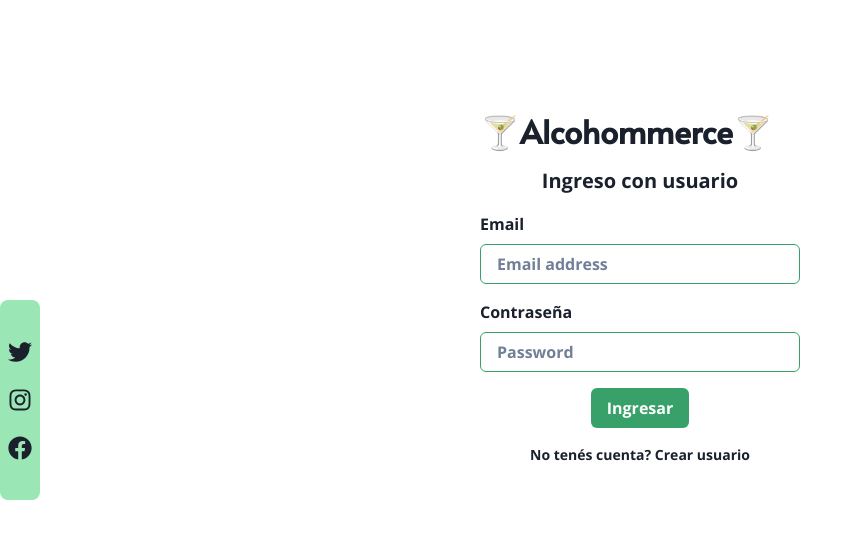
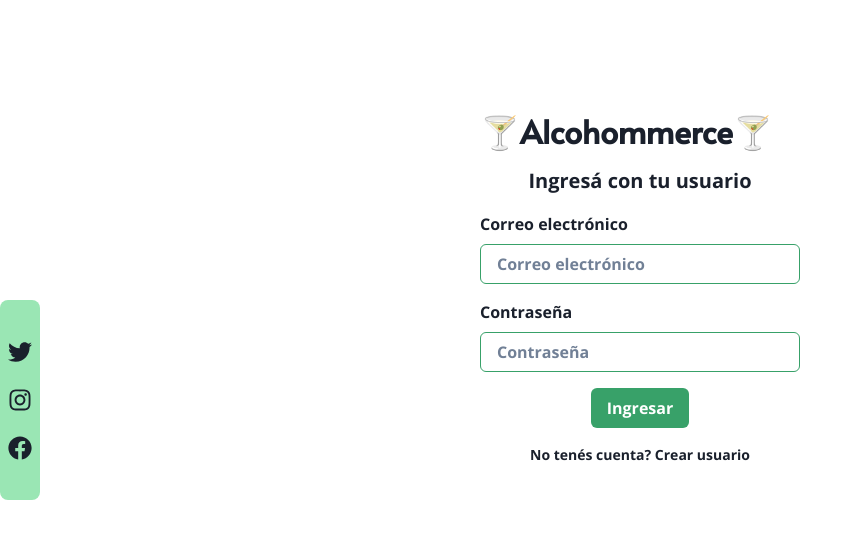
Before and after one commit to AlexisSzerman/Alcohommerce, a React (Vite) app: page / in a window 1280 px wide. Shown: the top 538 px of the page, without its empty margins (0-863 px from the left). Built offline with nearby package versions, Linux system fonts and the light colour scheme; no server answers.

Commit message:
puliendo con toast

```diff
--- a/src/components/Login.jsx
+++ b/src/components/Login.jsx
@@ -13,12 +13,16 @@ import {
   Box,
   Heading
 } from "@chakra-ui/react";
+import { motion } from "framer-motion";
+import { useToast } from "@chakra-ui/react";
+
 
 const Login = () => {
   const navigate = useNavigate();
   const [email, setEmail] = useState("");
   const [password, setPassword] = useState("");
   const [error, setError] = useState("");
+  const toast = useToast();
 
   const onLogin = (e) => {
     e.preventDefault();
@@ -27,29 +31,40 @@ const Login = () => {
       .then((userCredential) => {
         const user = userCredential.user;
         navigate("/home");
-        alert("Usuario " + user.email + " logueado con éxito");
-      })
+        toast({
+            position: "top",
+            title: `Bienvenido ${user.email}!`,
+            status: "success",
+            duration: 5000,
+            isClosable: false,
+          });
+        })
       .catch((error) => {
         setError("Email o contraseña incorrectos");
       });
   };
 
   return (
+    <motion.div
+    initial={{ opacity: 0 }}
+    animate={{ opacity: 1 }}
+    transition={{ duration: 0.5 }}
+  >
     <Box minH="100vh">
       <Box maxW="sm" mx="auto" mt={20} bg="white" p={8} borderRadius="md">
         <Heading fontSize="2rem">🍸Alcohommerce🍸</Heading>
         <Text fontSize="xl" fontWeight="semibold" textAlign="center" mt={4}>
-          Ingreso con usuario
+          Ingresá con tu usuario
         </Text>
         <form>
           <FormControl mt={4}>
-            <FormLabel>Email</FormLabel>
+            <FormLabel>Correo electrónico</FormLabel>
             <Input
               borderColor="green.500"
               type="email"
               name="email"
               required
-              placeholder="Email address"
+              placeholder="Correo electrónico"
               onChange={(e) => setEmail(e.target.value)}
             />
           </FormControl>
@@ -61,7 +76,7 @@ const Login = () => {
               type="password"
               name="password"
               required
-              placeholder="Password"
+              placeholder="Contraseña"
               onChange={(e) => setPassword(e.target.value)}
             />
           </FormControl>
@@ -84,6 +99,7 @@ const Login = () => {
         </Text>
       </Box>
     </Box>
+    </motion.div>
   );
 };
 
--- a/src/components/NavBar.jsx
+++ b/src/components/NavBar.jsx
@@ -16,6 +16,7 @@ import { FaBeer, FaWineBottle, FaCocktail } from "react-icons/fa";
 import { motion } from "framer-motion";
 import { signOut } from "firebase/auth";
 import { auth } from "../main";
+import { useToast } from "@chakra-ui/react";
 
 
 
@@ -35,12 +36,19 @@ const CocktailIcon = () => {
 
 const NavBar = () => {
   const navigate = useNavigate();
+  const toast = useToast();
 
   const handleLogout = () => {
     signOut(auth)
       .then(() => {
         navigate("/");
-        alert("Cerró sesión con éxito");
+        toast({
+          position: "top",
+          title: `Cerraste sesión correctamente`,
+          status: "info",
+          duration: 5000,
+          isClosable: false,
+        });
       })
       .catch((error) => {
         navigate("/");
--- a/src/components/SignUp.jsx
+++ b/src/components/SignUp.jsx
@@ -11,6 +11,8 @@ import {
   Box,
   Heading,
 } from "@chakra-ui/react";
+import { motion } from "framer-motion";
+import { useToast } from "@chakra-ui/react";
 
 const Signup = () => {
   const navigate = useNavigate();
@@ -18,18 +20,24 @@ const Signup = () => {
   const [email, setEmail] = useState("");
   const [password, setPassword] = useState("");
   const [error, setError] = useState("");
+  const toast = useToast();
 
   const onSubmit = async (e) => {
     e.preventDefault();
 
     await createUserWithEmailAndPassword(auth, email, password)
       .then((userCredential) => {
-        // Signed in
         const user = userCredential.user;
         console.log(user);
         navigate("/home");
-        // ...
-      })
+        toast({
+            position: "top",
+            title: `Usuario creado correctamente`,
+            status: "success",
+            duration: 5000,
+            isClosable: false,
+          });
+        })
       .catch((error) => {
         const errorCode = error.code;
         const errorMessage = error.message;
@@ -39,6 +47,11 @@ const Signup = () => {
   };
 
   return (
+    <motion.div
+      initial={{ opacity: 0 }}
+      animate={{ opacity: 1 }}
+      transition={{ duration: 0.5 }}
+    >
     <Box minH="100vh">
       <Box maxW="sm" mx="auto" mt={20} bg="white" p={8} borderRadius="md">
         <Heading fontSize="2rem">🍸Alcohommerce🍸</Heading>
@@ -90,6 +103,7 @@ const Signup = () => {
         </Text>
       </Box>
     </Box>
+    </motion.div>
   );
 };
 
```
